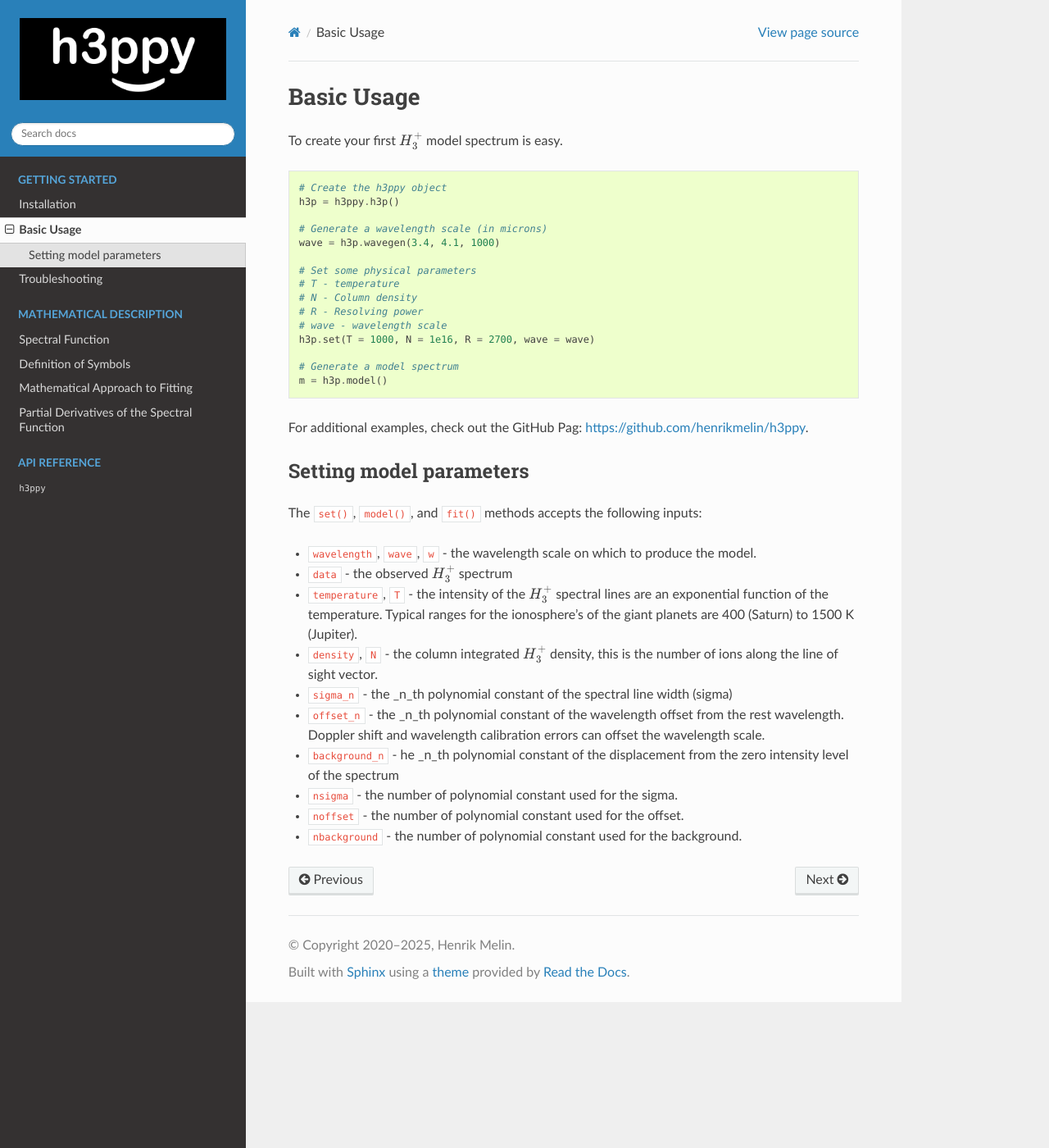
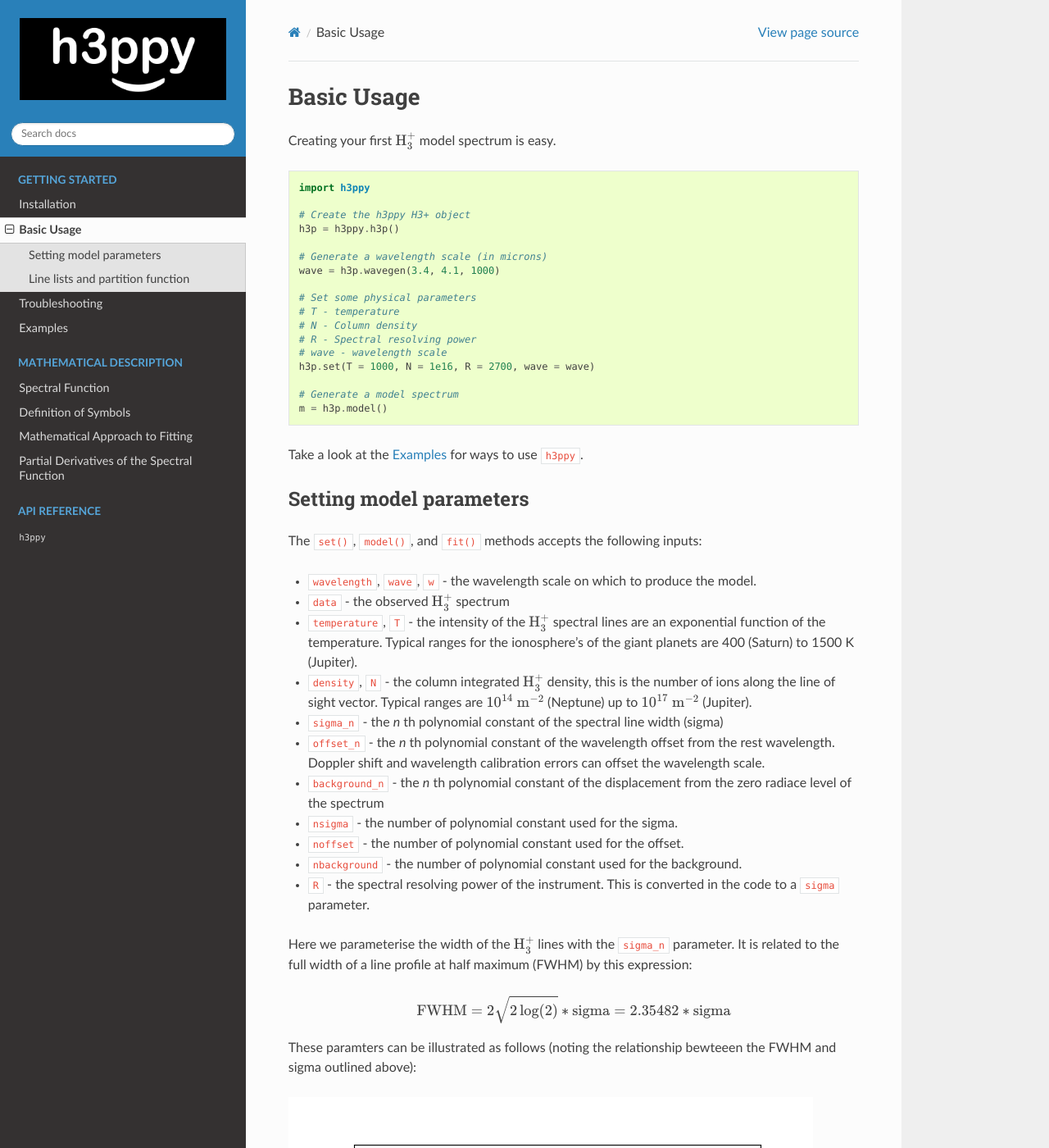
Before and after one commit to henrikmelin/h3ppy, a Sphinx documentation site: the page built from docs/usage.rst, in a window 1280 px wide and 1400 px high. Shown: the whole window at 82% size. Built offline with Sphinx 7.4.7 and the Read the Docs theme 3.1.0, drawn with Linux system fonts in a browser that asks for light colours; formulas are drawn with MathJax 3; pages that are not in the unit, such as notebooks, are missing from menus; some of the changed text lies outside the part shown.

Commit message:
Updates to docs, added examples, as per #5

```diff
--- a/docs/deriv.rst
+++ b/docs/deriv.rst
@@ -83,7 +83,7 @@
 -----------------------------------
 
 
-The line width, :math:`\sigma(\lambda)`, describes the width of the line so that the full width at half maximum (FWHM) a particular wavelength is FWHM = :math:`\sqrt{2\pi\sigma(\lambda)}`. The line width derivative is:
+The line width, :math:`\sigma(\lambda)`, describes the width of the line so that the full width at half maximum (FWHM) a particular wavelength is FWHM = :math:`2\sqrt{2\log(2)}\sigma(\lambda)`. The line width derivative is:
 
 .. math::
     \frac{\partial I}{\partial \sigma} = N \sum_{i=0}^{n_{lines}}\frac{I_{i}(T)}{\sigma_{i}\sqrt{2\pi}}\exp{\left(-\frac{(\lambda-(\lambda_i+s(\lambda)))^{2}}{2\sigma_{i}^{2}}\right)}\frac{(\lambda-(\lambda_i+s(\lambda)))^2}{2\sigma_{i}^{2}} \frac{(-1)}{\sigma^3} \frac{\partial \sigma(\lambda)}{\partial a_{i}}
--- a/docs/spectral_function.rst
+++ b/docs/spectral_function.rst
@@ -8,7 +8,7 @@
 
 
 
-The spectral radiance of :math:`H_3^+` at a particurlar wavelength can be calculated as a sum of guaussians, each representing an indivudial emission line.
+The spectral radiance of :math:`\text{H}_3^+` at a particurlar wavelength can be calculated as a sum of guaussians, each representing an indivudial emission line.
 
 .. math::
 
@@ -20,7 +20,7 @@
 
     I_i(T) = \frac{ g_{ns}(2J+1)100 \times hcw_{if}A_{if}}{4\pi Q(T)}\exp{\left[-\frac{100 \times hcw_{upper}}{kT}\right]}
 
-The :math:`H_3^+` partiation function :math:`Q(T)` is taken from Miller et al., (2013) and is expressed as a polynomial function:
+The :math:`\text{H}_3^+` partiation function :math:`Q(T)` is taken from Miller et al., (2013) and is expressed as a polynomial function:
 
 .. math::
 
@@ -28,4 +28,4 @@
 
 where the constants :math:`a_n` are provided in Table 1 of Miller et al., (2013).
 
-The :math:`H_3^+` line list is from Neale et al., (1996) provided in the package in a reduced form that removes emision lines with negligble radiance at temperatures < 2000 K.
+The :math:`\text{H}_3^+` line list is from Neale et al., (1996) provided in the package in a reduced form that removes emision lines with negligble radiance at temperatures < 2000 K.
--- a/docs/troubleshooting.rst
+++ b/docs/troubleshooting.rst
@@ -10,7 +10,7 @@
 Issues with modelling a spectrum
 --------------------------------
 
-* The :math:`H_3^+` line list of Neale et al, (1996) provides wavelength covrage between about 2 to 7 :math:`\mu m`, so if you generate a model outside
+* The :math:`\text{H}_3^+` line list of Neale et al, (1996) provides wavelength covrage between about 2 to 7 :math:`\mu m`, so if you generate a model outside
   of this range it will show nothing.
 
 * Make sure all the required parameters are set to produce the expected results. Generally, this looks like:
@@ -39,7 +39,7 @@
 
 * The starting parameters you have provided (e.g. temperature and column density) are too far from the actual solution.
   Consider changing them to more resonable values.
-* The wavelength scale is wrong. This would mean that the :math:`H_3^+` are not in the place that `h3ppy` expects them to be.
+* The wavelength scale is wrong. This would mean that the :math:`\text{H}_3^+` emssion lines are not in the place that `h3ppy` expects them to be.
   The code expects the lines to be at rest wavelength, so remove any Doppler shift from the lines. Whilst `h3ppy` will attempt to fit a wavelength
   shift to the observed spectrum, if the difference is too large, this will unlikely work, and the fit will fail.
 * The line-width is wrong. This would mean that `h3ppy` will attempt to fit lines that are wider or narrower than the observed ones, which can cause trouble.
@@ -78,7 +78,7 @@
 Fitting a large number of spectra
 ---------------------------------
 
-In general, it is common to fit large numbers of :math:`H_3^+` spectra, rather than just a single one. The internal workings of `h3ppy` will
+In general, it is common to fit large numbers of :math:`\text{H}_3^+` spectra, rather than just a single one. The internal workings of `h3ppy` will
 retain the retreived parameters from the last fit, which can cause trouble if that previous fit failed. Therefore, it is commone practice to
 use the `h3p.reset_params()` to initialise all parameters before a new fit takes place.
 
--- a/docs/usage.rst
+++ b/docs/usage.rst
@@ -1,13 +1,15 @@
 .. _Usage:
 
 Basic Usage
-***********
+===========
 
-To create your first :math:`H_3^+` model spectrum is easy.
+Creating your first :math:`\text{H}_3^+` model spectrum is easy.
 
 .. code-block:: python
 
-    # Create the h3ppy object
+    import h3ppy
+
+    # Create the h3ppy H3+ object
     h3p = h3ppy.h3p()
 
     # Generate a wavelength scale (in microns)
@@ -16,14 +18,14 @@
     # Set some physical parameters
     # T - temperature
     # N - Column density
-    # R - Resolving power
+    # R - Spectral resolving power
     # wave - wavelength scale
     h3p.set(T = 1000, N = 1e16, R = 2700, wave = wave)
 
     # Generate a model spectrum
     m = h3p.model()
 
-For additional examples, check out the GitHub Pag: `https://github.com/henrikmelin/h3ppy <https://github.com/henrikmelin/h3ppy>`_.
+Take a look at the :ref:`Examples` for ways to use `h3ppy`.
 
 Setting model parameters
 ------------------------
@@ -31,12 +33,52 @@
 The `set()`, `model()`, and `fit()` methods accepts the following inputs:
 
 * `wavelength`, `wave`, `w` - the wavelength scale on which to produce the model.
-* `data` - the observed :math:`H_3^+` spectrum
-* `temperature`, `T` - the intensity of the :math:`H_3^+` spectral lines are an exponential function of the temperature. Typical ranges for the ionosphere's of the giant planets are 400 (Saturn) to 1500 K (Jupiter).
-* `density`, `N` - the column integrated :math:`H_3^+` density, this is the number of ions along the line of sight vector.
-* `sigma_n` - the _n_th polynomial constant of the spectral line width (sigma)
-* `offset_n` - the _n_th polynomial constant of the wavelength offset from the rest wavelength. Doppler shift and wavelength calibration errors can offset the wavelength scale.
-* `background_n` - he _n_th polynomial constant of the displacement from the zero intensity level of the spectrum
+* `data` - the observed :math:`\text{H}_3^+` spectrum
+* `temperature`, `T` - the intensity of the :math:`\text{H}_3^+` spectral lines are an exponential function of the temperature. Typical ranges for the ionosphere's of the giant planets are 400 (Saturn) to 1500 K (Jupiter).
+* `density`, `N` - the column integrated :math:`\text{H}_3^+` density, this is the number of ions along the line of sight vector. Typical ranges are :math:`10^{14} \text{ m}^{-2}` (Neptune) up to :math:`10^{17}  \text{ m}^{-2}` (Jupiter).
+* `sigma_n` - the *n* th polynomial constant of the spectral line width (sigma)
+* `offset_n` - the *n* th polynomial constant of the wavelength offset from the rest wavelength. Doppler shift and wavelength calibration errors can offset the wavelength scale.
+* `background_n` - the *n* th polynomial constant of the displacement from the zero radiace level of the spectrum
 * `nsigma` - the number of polynomial constant used for the sigma.
 * `noffset` - the number of polynomial constant used for the offset.
 * `nbackground` - the number of polynomial constant used for the background.
+* `R` - the spectral resolving power of the instrument. This is converted in the code to a `sigma` parameter.
+
+Here we parameterise the width of the :math:`\text{H}_3^+` lines with the `sigma_n` parameter. It is related to the full width of a line profile at half maximum (FWHM) by this expression:
+
+.. math::
+
+    \text{FWHM} = 2 \sqrt{2 \log(2)} * \text{sigma} = 2.35482 * \text{sigma}
+
+
+
+These paramters can be illustrated as follows (noting the relationship bewteeen the FWHM and sigma outlined above):
+
+.. figure:: ../img/spectrum_parameters.png
+
+The parameters with `_n` suffix indicates that they are the *n* th  polynomial constant (available for the offset, sigma, and background). For example, if we want use the following function to describe the sigma:
+
+.. math::
+
+    \text{sigma} = \text{sigma_0} + \text{sigma_1} * \text{wavelength} + \text{sigma_2} * \text{wavelength}^2
+
+then we can tell `h3ppy` to use 3 polynomial constants:
+
+.. code-block:: python
+
+    h3p.set(nsigma = 3)
+
+which is useful if you want to do some fitting. You can also specify the polynomial constants if you wish:
+
+.. code-block:: python
+
+    h3p.set(nsigma = 3, sigma_0 = 0.1, sigma_1 = 0.01, sigma_2 = 0.001)
+
+
+Line lists and partition function
+--------------
+`h3ppy` uses :math:`\text{H}_3^+` line data to produce models and fits from the following resources:
+
+* The :math:`\text{H}_3^+` line list from `Neale et al. (1996) <https://ui.adsabs.harvard.edu/abs/1996ApJ...464..516N/abstract>`_ - this data is available for download on the `Exo Mol website <http://www.exomol.com/data/molecules/H3_p/1H3_p/NMT/>`_.
+* The :math:`\text{H}_3^+` partition function :math:`Q(T)` and total emission :math:`E(T, N)` from `Miller et al. (2013) <https://ui.adsabs.harvard.edu/abs/2013JPCA..117.9770M/abstract>`_.
+* The :math:`\text{H}_2` line list and partition functioin from `Roueff et al. (2019) <https://ui.adsabs.harvard.edu/abs/2019A%26A...630A..58R/abstract>`_.
```
Also changed, not shown: docs/examples.rst (added, +261 -0 lines), docs/math.rst (+20 -2 lines), docs/symbols.rst (+22 -22 lines).
